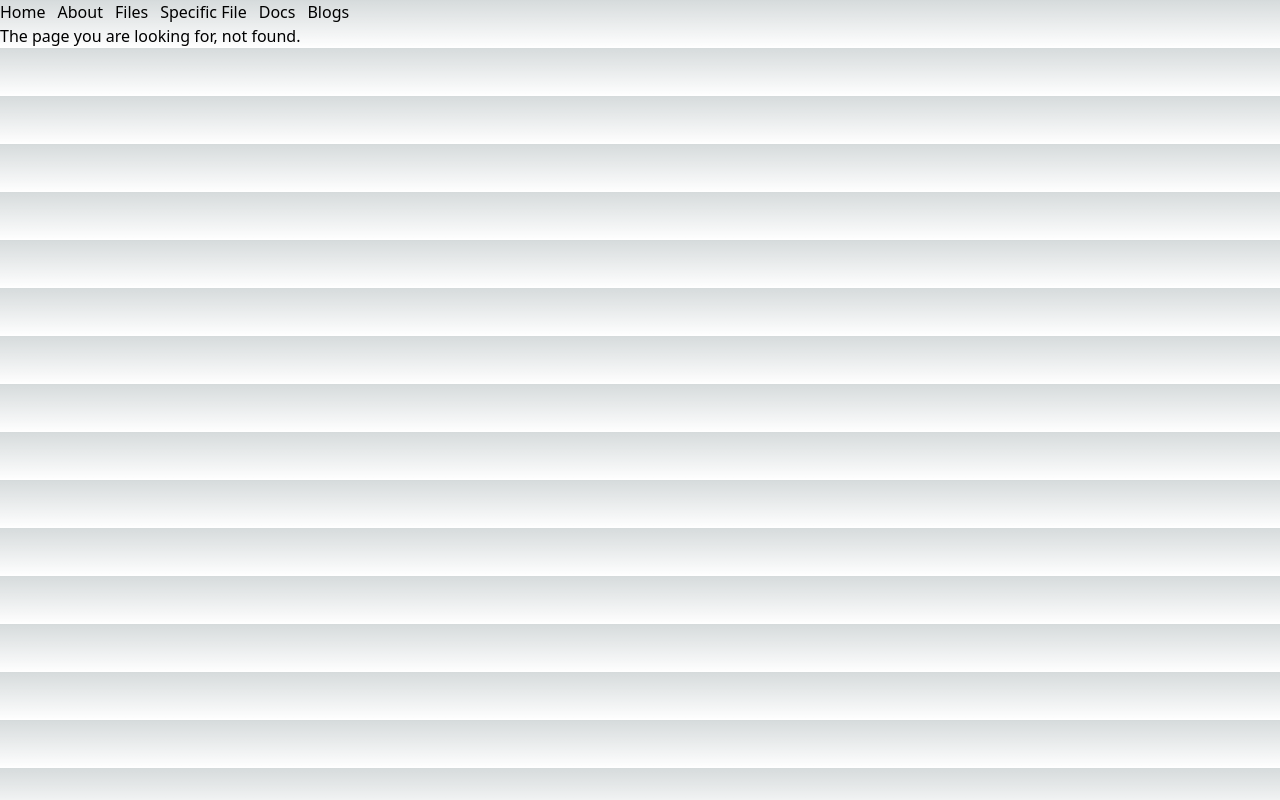
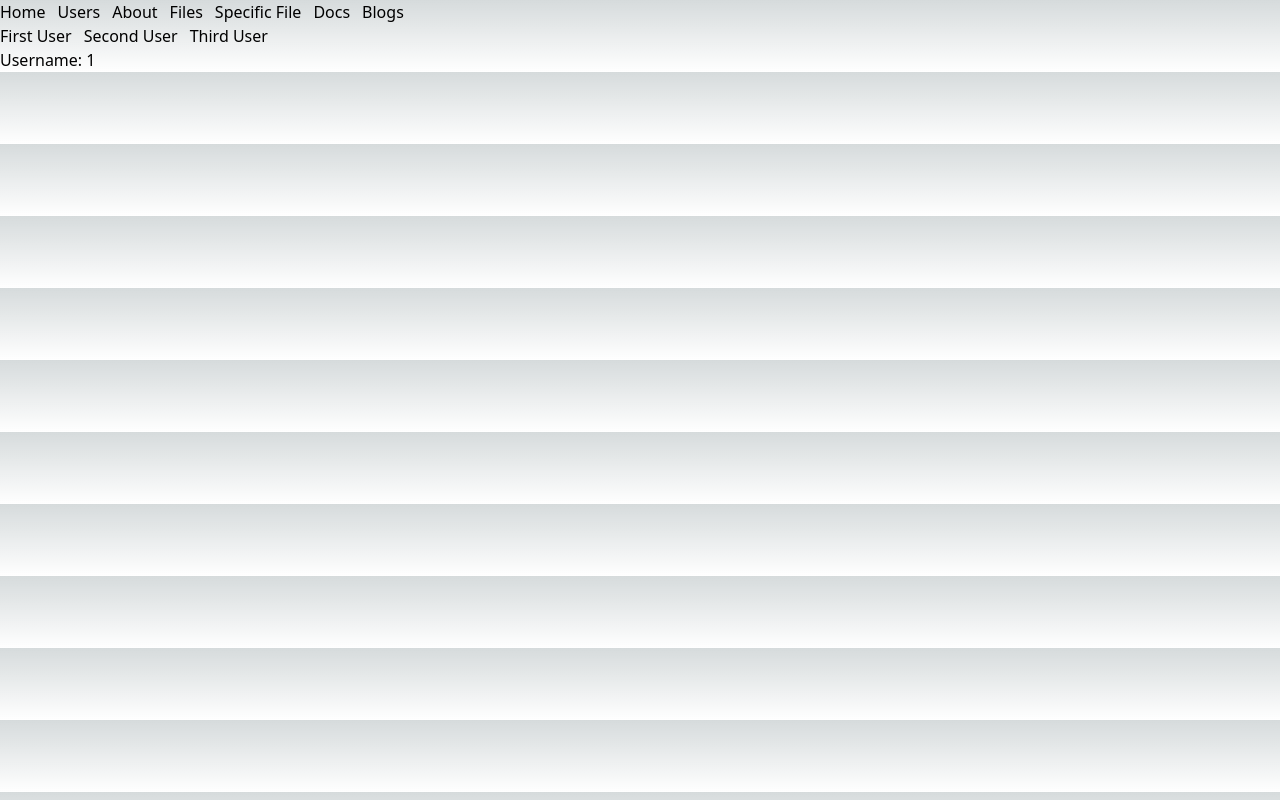
Before and after one commit to hiwafa/my-next-app, a Next.js app: page /users/1 in a window 1280 px wide. Before the commit this address had no page. Built offline with nearby package versions, Linux system fonts and the light colour scheme.

Commit message:
nested layout

```diff
--- a/src/app/layout.tsx
+++ b/src/app/layout.tsx
@@ -18,6 +18,7 @@ export default function RootLayout({
       <body >
         <nav className="flex space-x-3">
           <Link href="/">Home</Link>
+          <Link href="/users">Users</Link>
           <Link href="/about">About</Link>
           <Link href="/files">Files</Link>
           <Link href={{
--- /dev/null
+++ b/src/app/users/[user]/page.tsx
@@ -0,0 +1,12 @@
+export default ({params}: {
+    params: {
+        user: string
+    }
+})=> {
+
+    return (
+        <div>
+            Username: {params.user}
+        </div>
+    )
+}
--- /dev/null
+++ b/src/app/users/layout.tsx
@@ -0,0 +1,24 @@
+import Link from "next/link"
+import type {Metadata} from "next"
+
+export const metadata: Metadata = {
+    title: "Users Page",
+    description: "This is the user page"
+}
+
+
+export default function UsersLayout({children}: Readonly<{
+    children: React.ReactNode
+}>){
+
+    return (
+        <div>
+            <nav className="flex space-x-3">
+            <Link href="/users/user1">First User</Link>
+            <Link href="/users/user2">Second User</Link>
+            <Link href="/users/user3">Third User</Link>
+            </nav>
+            {children}
+        </div>
+    )
+}
--- a/src/app/users/user/page.tsx
+++ /dev/null
@@ -1,8 +0,0 @@
-export default ()=> {
-
-    return (
-        <div>
-            User Page
-        </div>
-    )
-}
```
